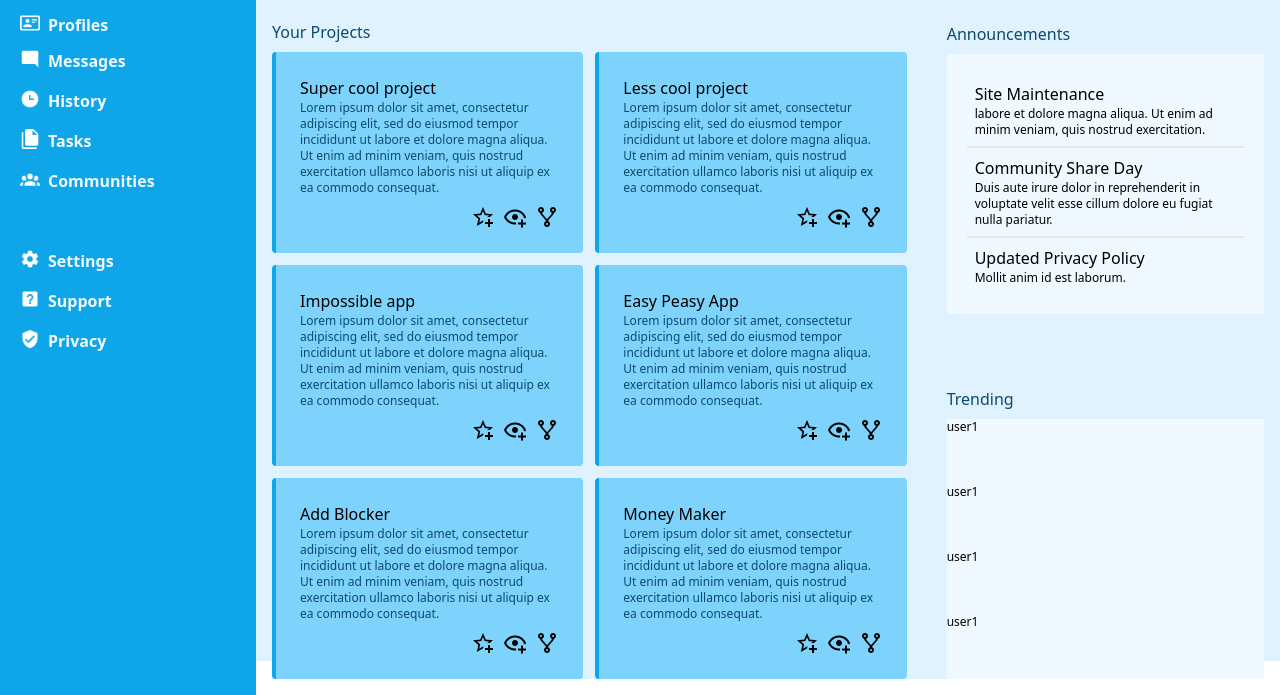
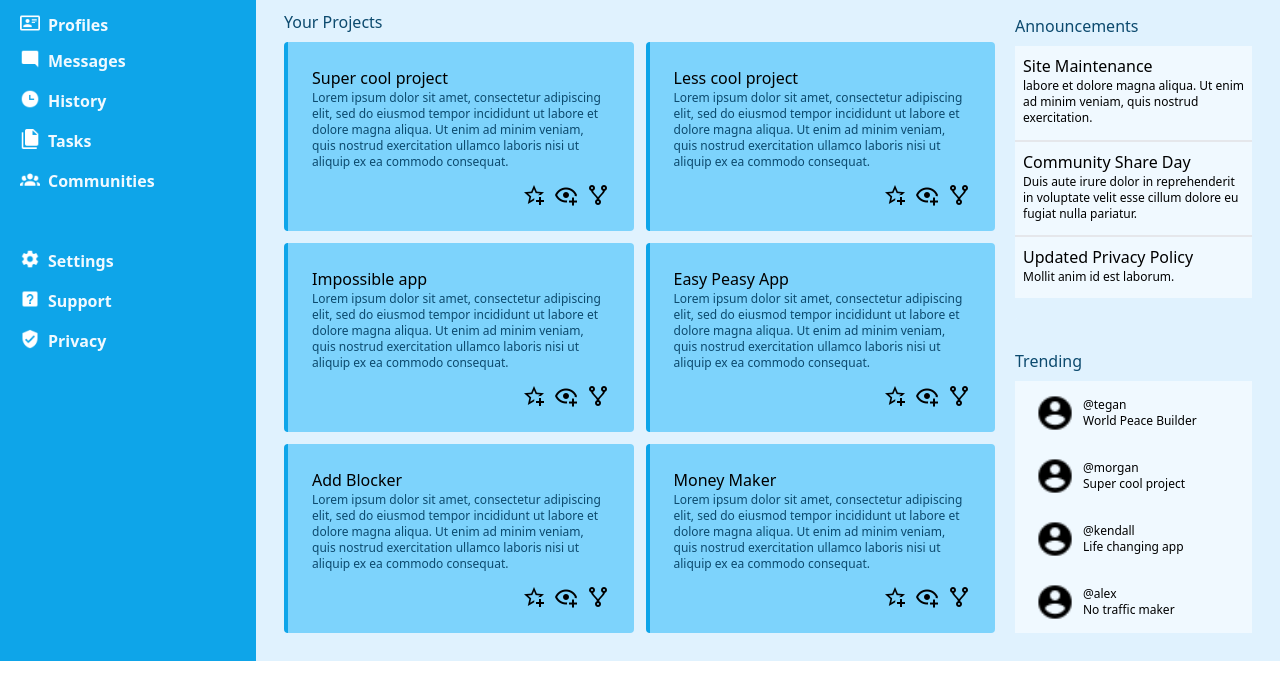
Before and after one commit to Sudoism/admin-dashboard, a website: page src/index.html in a window 1280 px wide. Shown: the part 139-834 px from the top of the page. After the commit the page ends 800 px from the top, so only its background shows below. Drawn offline with Linux system fonts and the light colour scheme.

Commit message:
final tweaks

```diff
--- a/src/index.html
+++ b/src/index.html
@@ -1,13 +1,13 @@
 <!DOCTYPE html>
-<html lang="en" class="h-full w-full">
+<html lang="en" class="">
 <head >
     <meta charset="UTF-8">
     <meta name="viewport" content="width=device-width, initial-scale=1.0">
     <title>Document</title>
     <link rel="stylesheet" href="../dist/output.css">
 </head>
-<body class="h-full w-full">
-    <div class="container bg-sky-100 grid grid-cols-[1fr_4fr] grid-rows-[1fr_4fr] min-w-full max-h-screen">
+<body class="">
+    <div class="container bg-sky-100 grid grid-cols-[1fr_4fr] grid-rows-[1fr_6fr] min-w-full h-screen">
 
         <div class="header grid grid-rows-2 bg-sky-200 row-start-1 row-end-2 col-start-2 col-end-3 shadow-sm px-4">
             <div class="search grid grid-cols-[8fr_1fr_1fr_1fr_1fr_1fr]">
@@ -88,7 +88,7 @@
             </div>
         </div>
 
-        <div class="m-4 bg-sky-100 row-start-2 row-end-3 col-start-2 col-end-3 grid grid-rows-2 grid-cols-[2fr_1fr] gap-10">
+        <div class="m-2 bg-sky-100 row-start-2 row-end-3 col-start-2 col-end-3 grid grid-rows-2 grid-cols-[3fr_1fr] gap-5 p-5 pt-0 min-h-max">
             <div class="row-start-1 row-end-3 grid grid-rows-[1fr_10fr] bg-sky-100 ">
                 <div class= "text-sky-900 self-end mb-2">Your Projects</div>
                 <div class=" grid grid-cols-2 gap-3 grid-rows-3">
@@ -168,8 +168,8 @@
             </div>
 
             <div class="row-start-1 col-start-2 bg-sky-100 grid grid-rows-[1fr_4fr] rounded">
-                <div class="bg-sky-100 text-sky-900 self-end mb-2">Announcements</div>
-                <div class="grid grid-col-3 bg-sky-50 p-5">
+                <div class="bg-sky-100 text-sky-900 mb-2 self-end">Announcements</div>
+                <div class="grid grid-col-3 bg-sky-50">
                     <div class="border-b-2 bg-sky-50 p-2">
                         <div class="text-left">Site Maintenance</div>
                         <div class="text-xs">labore et dolore magna aliqua. Ut enim ad minim veniam, quis nostrud exercitation.</div>
@@ -189,11 +189,39 @@
             </div>
             <div class="row-start-2 col-start-2 bg-sky-100 grid grid-rows-[1fr_4fr] rounded">
                 <div class="text-sky-900 self-end mb-2">Trending</div>
-                <div class="grid grid-flow-row bg-sky-50 ">
-                    <div class="text-xs">user1</div>
-                    <div class="text-xs">user1</div>
-                    <div class="text-xs">user1</div>
-                    <div class="text-xs">user1</div>
+                <div class="grid grid-rows-4 bg-sky-50 ">
+
+                    <div class="flex justify-start self-center pl-5">
+                        <img src="icons/account-circle-black.png" alt="" class="h-10 self-center">
+                        <div class="flex flex-col pl-2 pt-1">
+                            <div class="text-xs">@tegan</div>
+                            <div class="text-xs">World Peace Builder</div>
+                        </div>
+                    </div>
+
+                    <div class="flex justify-start self-center pl-5">
+                        <img src="icons/account-circle-black.png" alt="" class="h-10 self-center">
+                        <div class="flex flex-col pl-2 pt-1">
+                            <div class="text-xs">@morgan</div>
+                            <div class="text-xs">Super cool project</div>
+                        </div>
+                    </div>
+
+                    <div class="flex justify-start self-center pl-5">
+                        <img src="icons/account-circle-black.png" alt="" class="h-10 self-center">
+                        <div class="flex flex-col pl-2 pt-1">
+                            <div class="text-xs">@kendall</div>
+                            <div class="text-xs">Life changing app</div>
+                        </div>
+                    </div>
+
+                    <div class="flex justify-start self-center pl-5">
+                        <img src="icons/account-circle-black.png" alt="" class="h-10 self-center">
+                        <div class="flex flex-col pl-2 pt-1">
+                            <div class="text-xs">@alex</div>
+                            <div class="text-xs">No traffic maker</div>
+                        </div>
+                    </div>
                 </div>
             </div>
         </div>
```
Also changed, not shown: dist/output.css, src/icons/account-circle-black.png (added).
